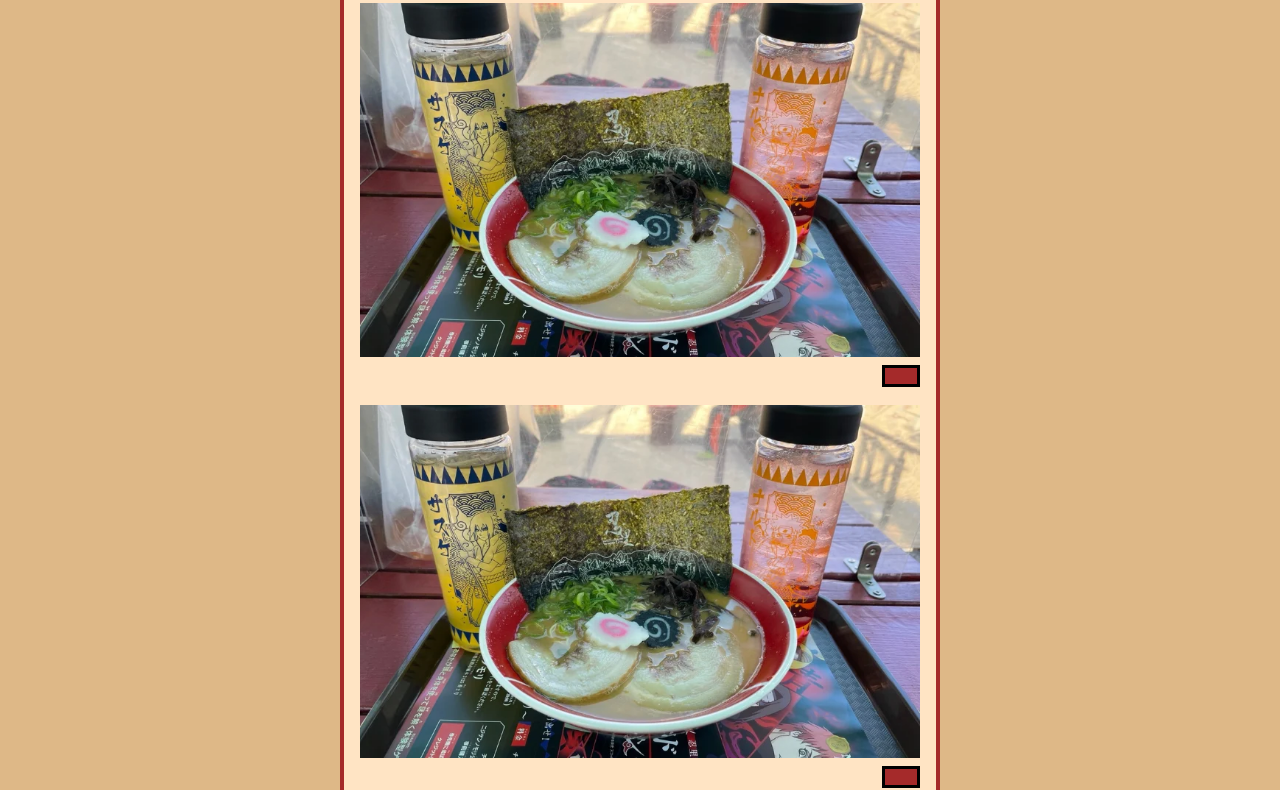
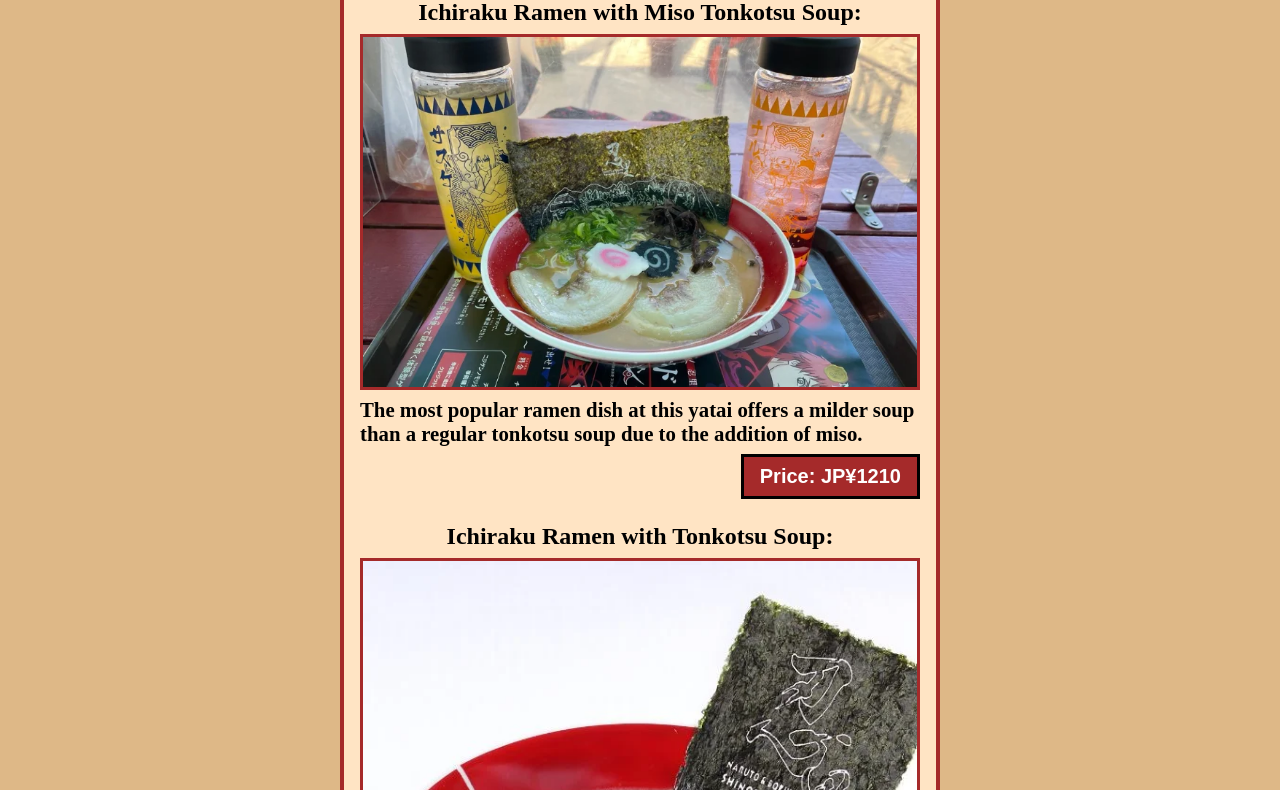
Before and after one commit to zeratheuz/restaurant-page, a website built with webpack: page src/template.html in a window 1280 px wide. Shown: the part 228-1018 px from the top of the page. Built offline with nearby package versions, Linux system fonts and the light colour scheme.

Commit message:
Update CSS and JS

```diff
--- a/src/menu.js
+++ b/src/menu.js
@@ -1,10 +1,11 @@
-import ichirakuRamenWithMisoTonkotsuSoup from "./IchirakuRamenwithMisoTonkotsuSoup.webp"
-import IchirakuRamenTonkotsuSoup from "./IchirakuRamenTonkotsuSoup.webp"
+import ichirakuRamenWithMisoTonkotsuSoup from "./ichirakuRamenwithMisoTonkotsuSoup.webp"
+import ichirakuRamenTonkotsuSoup from "./ichirakuRamenTonkotsuSoup.webp"
 import akatsukiRamen from "./akatsukiRamen.png"
 import takoyakiTamagoMakimono from "./takoyakiTamagoMakimono.webp"
 import setSasukeFavorites from "./setSasukeFavorites.png"
 import borutoLightningHamburger from "./borutoLightningHamburger.webp"
-import MitsukiRamuneIceCream from "./MitsukiRamuneIceCream.png"
+import mitsukiRamuneIceCream from "./mitsukiRamuneIceCream.png"
+
 export function menu(divContent) {
   divContent.innerHTML = ''
 
@@ -32,43 +33,43 @@
       price: "Price: JP¥1210"
     },
     {
-    name: "Ichiraku Ramen with Tonkotsu Soup",
-    imgSrc: IchirakuRamenTonkotsuSoup,
+      name: "Ichiraku Ramen with Tonkotsu Soup:",
+      imgSrc: ichirakuRamenTonkotsuSoup,
       imgAlt: "Ichiraku Ramen with Tonkotsu Soup",
       description: "A classic dish of Ichiraku Ramen Shop. Its soup is very rich and it is topped with pieces of thick roasted pork and uzumaki spiral-designed kamaboko (boiled fish paste) and nori (dried seaweed) with Shinobizato logomark, just to name a few.",
       price: "Price: JP¥1100"
     },
     {
-    name: "Akatsuki Ramen",
+      name: "Akatsuki Ramen:",
       imgSrc: akatsukiRamen,
       imgAlt: "Akatsuki Ramen",
       description: "An original Ichiraku Ramen dish only served at Nijigen no Mori. This ramen belongs to Akatsuki, an organization appearing in the NARUTO anime, wearing an outfit designed with a red cloud on a black background. This bowl of ramen depicts this color combination with two kinds of chili oil and nori seaweed. Akatsuki fans cannot miss this! Half-boiled egg (one): 110 yen. Thick pieces of roast pork (three): 275 yen. Nori seaweed with Uzumaki design (three): 110 yen.",
       price: "Price: JP¥1265"
     },
     {
-    name: "Takoyaki Tamago Makimono (Takoyaki Egg Scroll)",
+      name: "Takoyaki Tamago Makimono (Takoyaki Egg Scroll):",
       imgSrc: takoyakiTamagoMakimono,
       imgAlt: "Takoyaki Tamago Makimono (Takoyaki Egg Scroll)",
       description: "Nestled deep within Nijigen no Mori's forest, this restaurant offers delicious meals made with locally sourced ingredients from Awaji Island. You'll also find a variety of dishes from the world of NARUTO. As a special bonus, every NARUTO-themed dish comes with a collectible coaster featuring an anime character for you to take home! Located conveniently near the NARUTO & BORUTO SHINOBI-ZATO theme park, it's the perfect spot to stop by after exploring.",
       price: "Price: JP¥880"
     },
     {
-    name: "Set of Sasuke's Favorites (set of onigiri)",
+      name: "Set of Sasuke's Favorites (set of onigiri):",
       imgSrc: setSasukeFavorites,
       imgAlt: "Set of Sasuke's Favorites (set of onigiri)",
       description: "One onigiri, a rice ball, contains bonito flakes and is covered with sesame seeds, and another one is seasoned with salt.",
       price: "Price: JP¥770"
     },
     {
-    name: "BORUTO's Lightning Hamburger",
+      name: "BORUTO's Lightning Hamburger:",
       imgSrc: borutoLightningHamburger,
       imgAlt: "BORUTO's Lightning Hamburger",
       description: "A hamburger appears in the anime and this dish lets you feel the world of Uzumaki BORUTO.",
       price: "Price: JP¥1320"
     },
     {
-    name: "Mitsuki's Ramune Ice Cream",
-    imgSrc: MitsukiRamuneIceCream,
+      name: "Mitsuki's Ramune Ice Cream:",
+      imgSrc: mitsukiRamuneIceCream,
       imgAlt: "Mitsuki's Ramune Ice Cream",
       description: "Contrary to the mysterious aura of the character it's inspired by, the nostalgic Ramune ice cream surprises with a delightful blend of sweet chocolate sauce and whipped cream. The result is a crisp and refreshing treat that perfectly balances light sweetness with a cooling burst of flavor.",
       price: "Price: JP¥660"
@@ -76,7 +77,7 @@
   ];
 
   class Dish {
-    constructor({name, imgSrc, imgAlt, description, price}) {
+    constructor({ name, imgSrc, imgAlt, description, price }) {
       this.name = name
       this.imgSrc = imgSrc
       this.imgAlt = imgAlt
@@ -86,14 +87,15 @@
 
     create() {
       const divDish = document.createElement("div")
+      divDish.classList.add("dish")
 
       const divDishName = document.createElement("div")
       divDishName.classList.add("text")
       divDishName.textContent = this.name
 
       const imgRamenMisoTonkotsuSoup = document.createElement("img")
-      imgRamenMisoTonkotsuSoup.src = ichirakuRamenWithMisoTonkotsuSoup
-      imgRamenMisoTonkotsuSoup.alt = this.alt
+      imgRamenMisoTonkotsuSoup.src = this.imgSrc
+      imgRamenMisoTonkotsuSoup.alt = this.imgAlt
 
       const description = document.createElement("p")
       description.textContent = this.description
@@ -111,12 +113,11 @@
   }
 
   function addDishes(dishes) {
-    for (const dish in dishes) {
+    dishes.forEach(dish => {
       const newDish = new Dish(dish)
       divMenu.appendChild(newDish.create())
-    }
+    });
   }
 
   addDishes(dishes)
-
 }
--- a/src/styles.css
+++ b/src/styles.css
@@ -30,9 +30,11 @@
 }
 
 p {
+  gap: 0.5rem;
   display: flex;
   font-size: 1.3rem;
   text-align: start;
+  margin-bottom: 0.5rem;
   flex-direction: column;
   align-items: flex-end;
 }
@@ -62,7 +64,7 @@
 }
 
 .decoration {
-  gap: 10px;
+  gap: 0.5rem;
   margin: auto;
   padding: 1rem;
   display: flex;
@@ -87,3 +89,8 @@
   margin-top: 0.5rem;
   font-size: 1.5rem;
 }
+
+.dish img {
+  margin-top: 0.5rem;
+  border: solid brown;
+}
```
Also changed, not shown: src/ichirakuRamenTonkotsuSoup.webp (renamed from src/IchirakuRamenTonkotsuSoup.webp), src/ichirakuRamenwithMisoTonkotsuSoup.webp (renamed from src/IchirakuRamenwithMisoTonkotsuSoup.webp), src/mitsukiRamuneIceCream.png (renamed from src/MitsukiRamuneIceCream.png). Lines whose indentation alone changed are shown as unchanged.
